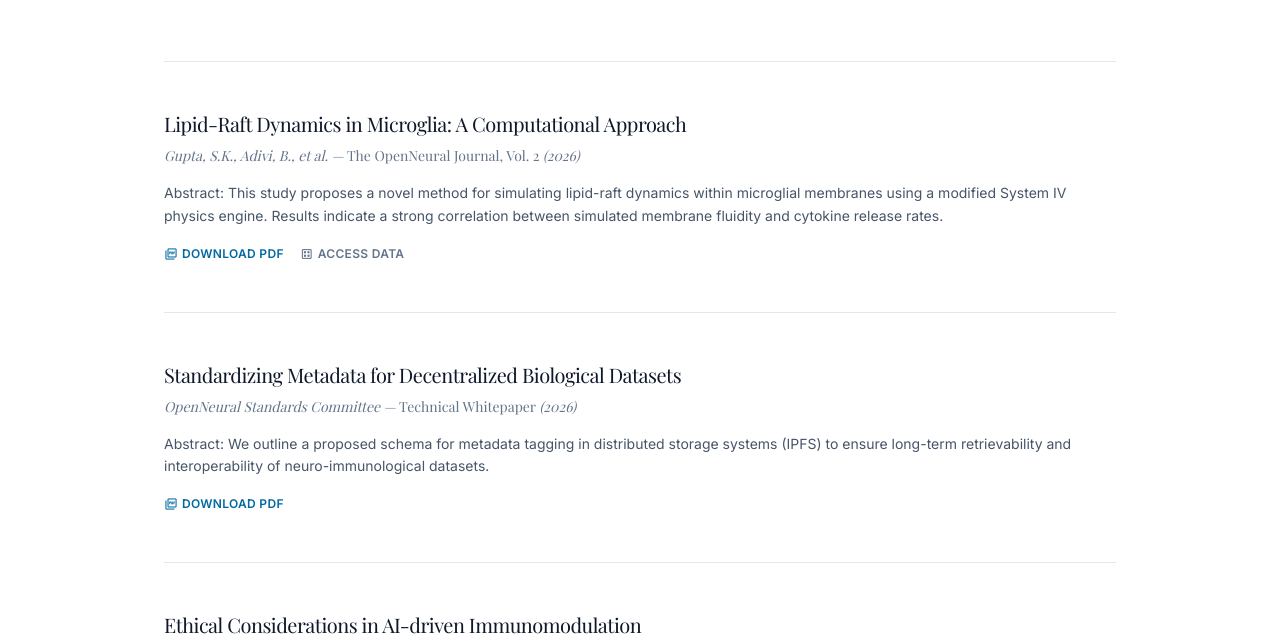
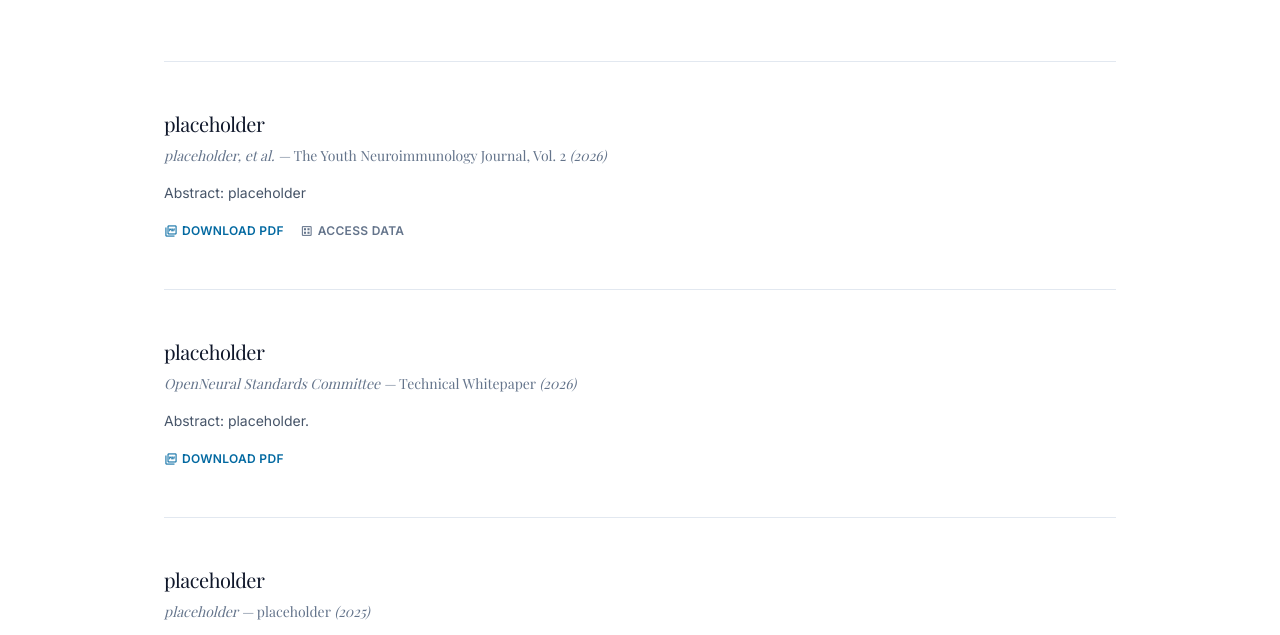
Before and after one commit to 2028badivi/openneural, a website built with Vite: page research.html in a window 1280 px wide. Shown: the part 315-950 px from the top of the page. Built offline with nearby package versions, Linux system fonts and the light colour scheme.

Commit message:
Update research.html

```diff
--- a/research.html
+++ b/research.html
@@ -26,17 +26,14 @@
                     <div class="flex flex-col md:flex-row gap-8 items-start">
                         <div class="flex-1">
                             <h3 class="text-xl font-bold text-primary mb-2 font-serif font-medium">
-                                <a href="#" class="hover:text-accent hover:underline">Lipid-Raft Dynamics in Microglia:
-                                    A Computational Approach</a>
+                                <a href="#" class="hover:text-accent hover:underline">placeholder</a>
                             </h3>
                             <div class="text-sm text-slate-500 mb-4 italic font-serif">
-                                Gupta, S.K., Adivi, B., et al. — <span class="not-italic">The OpenNeural Journal, Vol.
+                                placeholder, et al. — <span class="not-italic">The Youth Neuroimmunology Journal, Vol.
                                     2</span> (2026)
                             </div>
                             <p class="text-slate-600 text-sm leading-relaxed mb-4">
-                                Abstract: This study proposes a novel method for simulating lipid-raft dynamics within
-                                microglial membranes using a modified System IV physics engine. Results indicate a
-                                strong correlation between simulated membrane fluidity and cytokine release rates.
+                                Abstract: placeholder
                             </p>
                             <div class="flex gap-4 text-xs font-bold uppercase tracking-wide">
                                 <a href="#" class="text-accent flex items-center gap-1 hover:underline font-bold"><span
@@ -55,17 +52,14 @@
                     <div class="flex flex-col md:flex-row gap-8 items-start">
                         <div class="flex-1">
                             <h3 class="text-xl font-bold text-primary mb-2 font-serif font-medium">
-                                <a href="#" class="hover:text-accent hover:underline">Standardizing Metadata for
-                                    Decentralized Biological Datasets</a>
+                                <a href="#" class="hover:text-accent hover:underline">placeholder</a>
                             </h3>
                             <div class="text-sm text-slate-500 mb-4 italic font-serif">
                                 OpenNeural Standards Committee — <span class="not-italic">Technical Whitepaper</span>
                                 (2026)
                             </div>
                             <p class="text-slate-600 text-sm leading-relaxed mb-4">
-                                Abstract: We outline a proposed schema for metadata tagging in distributed storage
-                                systems (IPFS) to ensure long-term retrievability and interoperability of
-                                neuro-immunological datasets.
+                                Abstract: placeholder.
                             </p>
                             <div class="flex gap-4 text-xs font-bold uppercase tracking-wide">
                                 <a href="#" class="text-accent flex items-center gap-1 hover:underline font-bold"><span
@@ -82,16 +76,14 @@
                     <div class="flex flex-col md:flex-row gap-8 items-start">
                         <div class="flex-1">
                             <h3 class="text-xl font-bold text-primary mb-2 font-serif font-medium">
-                                <a href="#" class="hover:text-accent hover:underline">Ethical Considerations in
-                                    AI-driven Immunomodulation</a>
+                                <a href="#" class="hover:text-accent hover:underline">placeholder</a>
                             </h3>
                             <div class="text-sm text-slate-500 mb-4 italic font-serif">
-                                Pardikar, D., Venkateswaran, P. — <span class="not-italic">Symposium Proceedings</span>
+                                placeholder — <span class="not-italic">placeholder</span>
                                 (2025)
                             </div>
                             <p class="text-slate-600 text-sm leading-relaxed mb-4">
-                                Abstract: An examination of the potential risks and safeguards required when deploying
-                                autonomous AI agents for the modulation of immune responses in simulated environments.
+                                placeholder
                             </p>
                             <div class="flex gap-4 text-xs font-bold uppercase tracking-wide">
                                 <a href="#" class="text-accent flex items-center gap-1 hover:underline font-bold"><span
```
